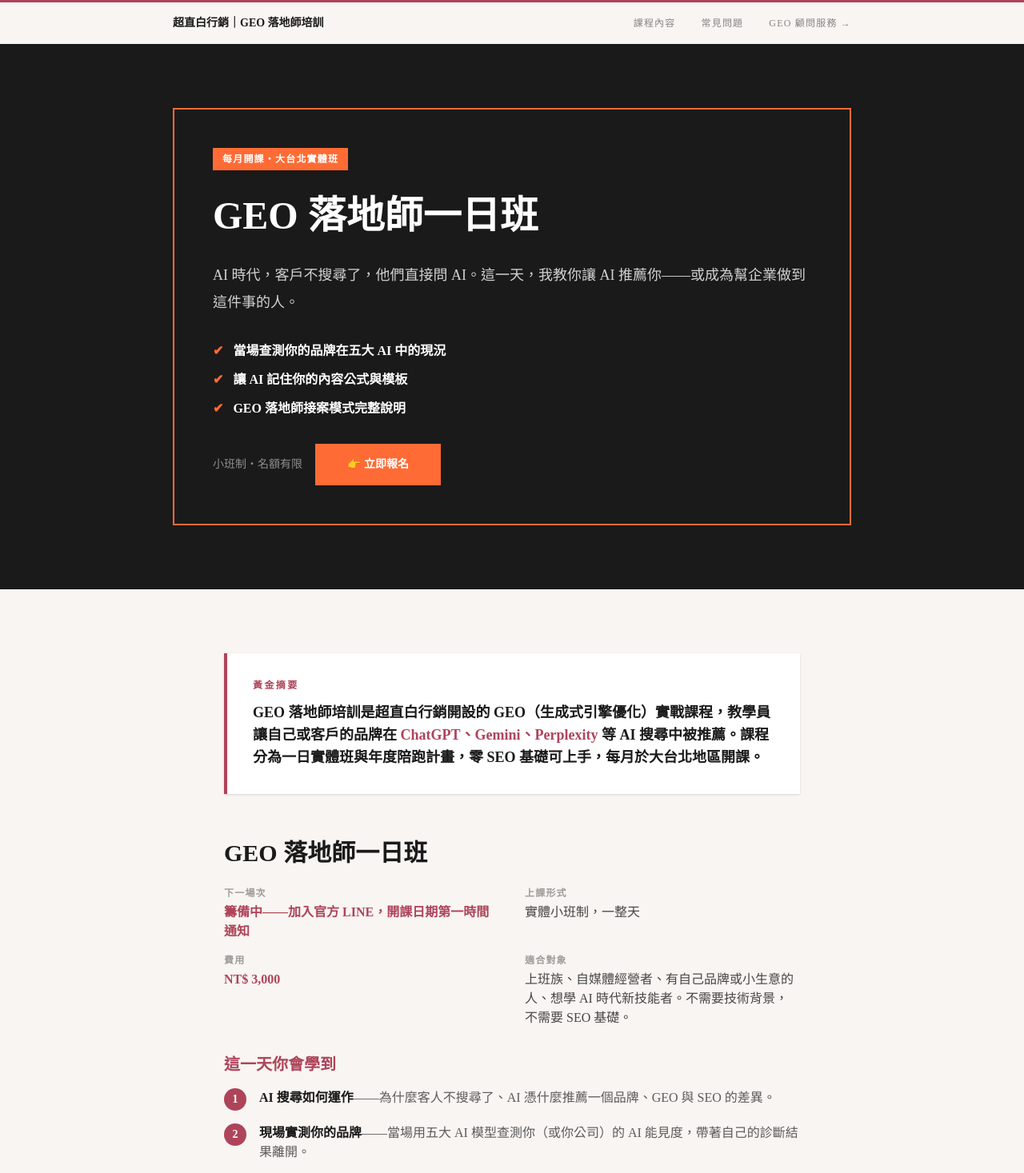
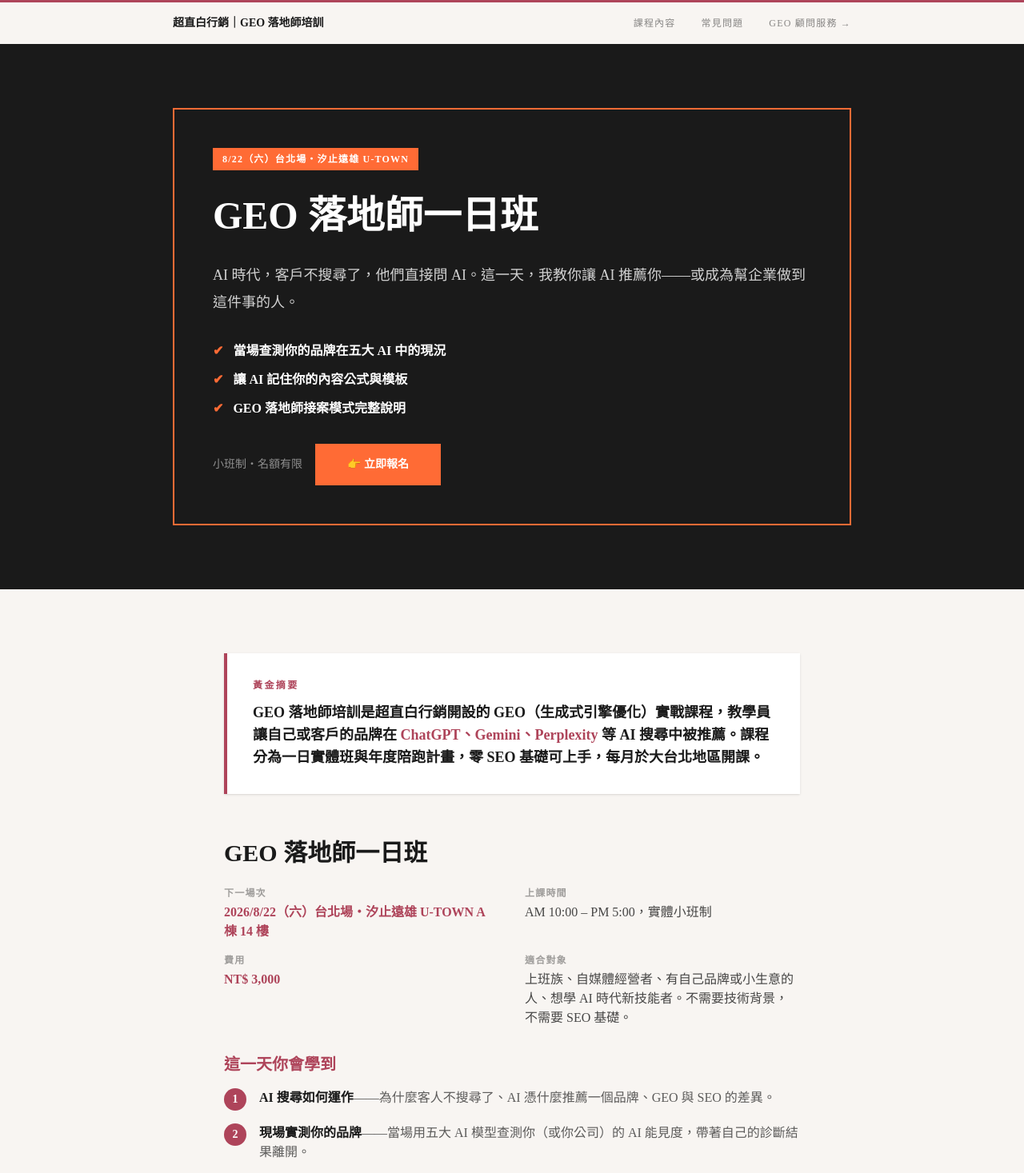
Before and after one commit to r722772r-prog/geo-course, a Next.js app: page / in a window 1280 px wide. Shown: the top 1467 px of the page at 80% size. Built offline with nearby package versions, Linux system fonts and the light colour scheme.

Commit message:
更新 8/22 台北場：汐止遠雄 U-TOWN A 棟 14 樓，AM10-PM5（含 JSON-LD 與 llms.txt）

```diff
--- a/src/app/llms.txt/route.ts
+++ b/src/app/llms.txt/route.ts
@@ -23,8 +23,8 @@ export function GET() {
     "- GEO 落地師接案模式：落地師是什麼、市場行情、超直白的案源分潤機制",
     "",
     "## 場次資訊",
-    "- 每月固定開課，大台北地區實體小班制一整天，費用 NT$3,000",
-    "- 下一場日期以官方 LINE 公告為準",
+    "- 下一場：2026/8/22（六）台北場，汐止遠雄 U-TOWN A 棟 14 樓，AM 10:00 – PM 5:00",
+    "- 實體小班制一整天，費用 NT$3,000；每月固定開課，日期以官方 LINE 公告為準",
     "",
     "## 年度陪跑計畫",
     "- 一日班之後想深入的學員，可加入 12 個月的實作指導，目標是做出自己「被 AI 推薦」的成果，並具備承接企業 GEO 案的能力。",
--- a/src/app/page.tsx
+++ b/src/app/page.tsx
@@ -87,17 +87,15 @@ export default function CourseHome() {
         name: "GEO 落地師一日班",
         courseMode: "Onsite",
         courseWorkload: "P1D",
-        courseSchedule: {
-          "@type": "Schedule",
-          repeatFrequency: "P1M",
-          description: "每月固定開課，場次以官方 LINE 公告為準",
-        },
+        startDate: "2026-08-22T10:00:00+08:00",
+        endDate: "2026-08-22T17:00:00+08:00",
         location: {
           "@type": "Place",
-          name: "大台北地區",
+          name: "汐止遠雄 U-TOWN A 棟 14 樓",
           address: {
             "@type": "PostalAddress",
-            addressRegion: "台北",
+            addressRegion: "新北市",
+            addressLocality: "汐止區",
             addressCountry: "TW",
           },
         },
@@ -159,7 +157,7 @@ export default function CourseHome() {
         <div className="max-w-4xl mx-auto px-6 py-16 md:py-20">
           <div className="border-2 border-[#FF6B35] p-8 md:p-12">
             <div className="inline-block bg-[#FF6B35] text-white text-xs font-black tracking-widest px-3 py-1.5 mb-6">
-              每月開課・大台北實體班
+              8/22（六）台北場・汐止遠雄 U-TOWN
             </div>
             <h1 className="text-3xl md:text-5xl font-black mb-6 leading-snug">
               GEO 落地師一日班
@@ -206,8 +204,8 @@ export default function CourseHome() {
             GEO 落地師一日班
           </h2>
           <dl className="grid sm:grid-cols-2 gap-x-8 gap-y-4 mb-8">
-            <Row label="下一場次" value="籌備中——加入官方 LINE，開課日期第一時間通知" highlight />
-            <Row label="上課形式" value="實體小班制，一整天" />
+            <Row label="下一場次" value="2026/8/22（六）台北場・汐止遠雄 U-TOWN A 棟 14 樓" highlight />
+            <Row label="上課時間" value="AM 10:00 – PM 5:00，實體小班制" />
             <Row label="費用" value="NT$ 3,000" highlight />
             <Row label="適合對象" value="上班族、自媒體經營者、有自己品牌或小生意的人、想學 AI 時代新技能者。不需要技術背景，不需要 SEO 基礎。" />
           </dl>
```
